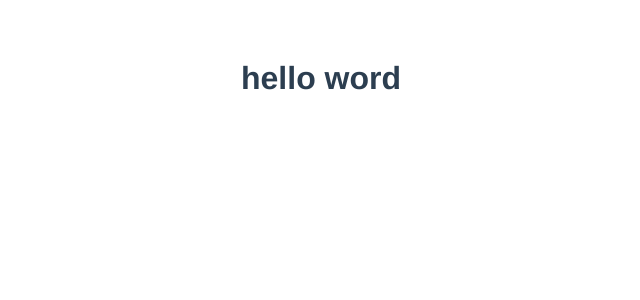
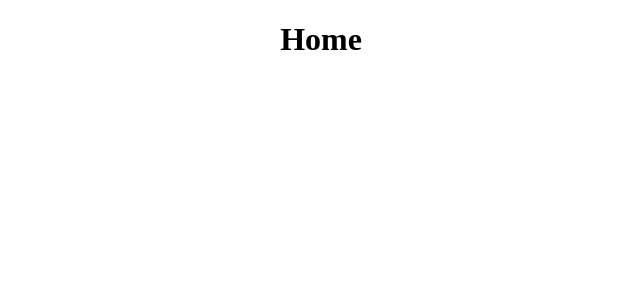
Before and after one commit to DaniloMaida-mono/vue-ts-vite-husky-cypress__boilerplate, a Vue app: page / in a window 1280 px wide. Shown: the top 300 px of the page, without its empty margins (319-959 px from the left). Built offline with nearby package versions, Linux system fonts and the light colour scheme.

Commit message:
chore: add vue router

```diff
--- a/package.json
+++ b/package.json
@@ -25,6 +25,7 @@
     "element-ui": "^2.15.6",
     "husky": "^7.0.2",
     "vue": "^3.2.6",
+    "vue-router": "^4.0.11",
     "vuex": "^4.0.2"
   },
   "devDependencies": {
--- a/src/App.vue
+++ b/src/App.vue
@@ -1,21 +1,3 @@
-<script setup lang="ts">
-</script>
-
 <template>
-  <h1 class="sss">hello word</h1>
+  <router-view />
 </template>
-
-<style lang="scss">
-#app {
-  font-family: Avenir, Helvetica, Arial, sans-serif;
-  -webkit-font-smoothing: antialiased;
-  -moz-osx-font-smoothing: grayscale;
-  text-align: center;
-  color: #2c3e50;
-  margin-top: 60px;
-
-  div {
-    height: 30px;
-  }
-}
-</style>
--- /dev/null
+++ b/src/components/Title.vue
@@ -0,0 +1,15 @@
+<template>
+  <h1>{{ text }}</h1>
+</template>
+
+<script lang="ts">
+import { defineComponent } from 'vue'
+export default defineComponent({
+  props: {
+    text: {
+      type: String,
+      required: true,
+    },
+  },
+})
+</script>
--- a/src/main.ts
+++ b/src/main.ts
@@ -1,6 +1,7 @@
 import { createApp } from 'vue'
 import App from './App.vue'
-import {store} from './store'
+import { store } from './store'
+import router from './router'
 import '@/assets/style/index.css'
 
-createApp(App).use(store).mount('#app')
+createApp(App).use(router).use(store).mount('#app')
--- /dev/null
+++ b/src/router.ts
@@ -0,0 +1,18 @@
+import { createRouter, createWebHistory, RouteRecordRaw } from 'vue-router'
+
+import Home from '@/views/Home.vue'
+
+const routes: RouteRecordRaw[] = [
+    {
+      path: '/',
+      name: 'Home',
+      component: Home,
+    },
+  ]
+
+  const router = createRouter({
+    history: createWebHistory(),
+    routes: routes,
+  })
+
+  export default router
--- /dev/null
+++ b/src/views/Home.vue
@@ -0,0 +1,21 @@
+<template>
+  <Title text="Home"></Title>
+</template>
+
+<script lang="ts">
+import { defineComponent } from 'vue'
+import Title from '@/components/Title.vue'
+
+export default defineComponent({
+  name: 'Home',
+  components: { Title },
+  setup() {},
+})
+</script>
+
+
+<style>
+h1 {
+  text-align: center;
+}
+</style>
```
Also changed, not shown: 1 other file (tests, documents, lock files or other folders).
